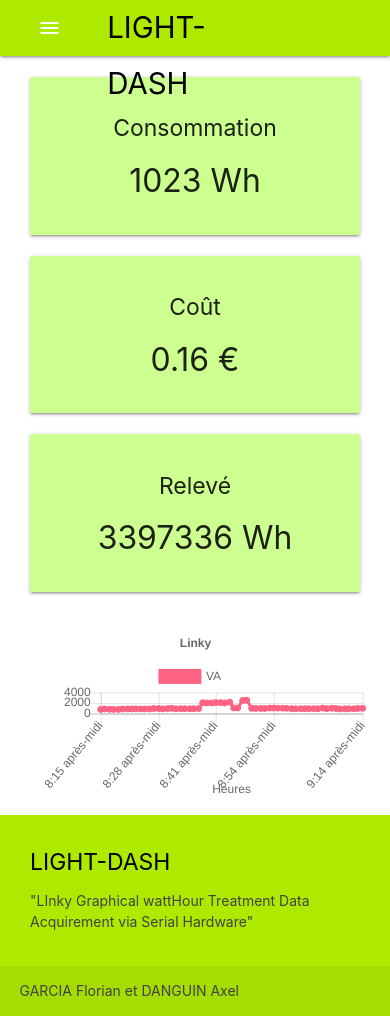
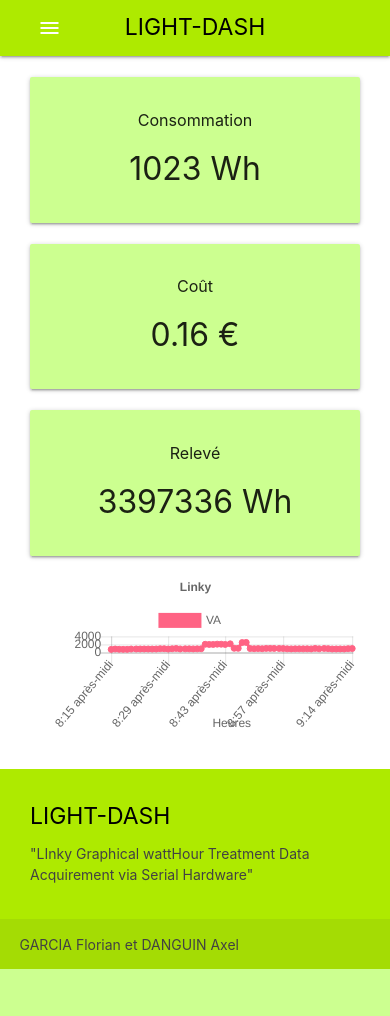
Before and after one commit to garciaflorian/LIGHT-DASH, a Django app: page / in a window 390 px wide. After the commit the page ends 969 px from the top, so only its background shows below. Run offline with Django 3.2, Linux system fonts and the light colour scheme; data comes from the database, SQL or seed files in the repository; some libraries are stand-ins or nearby versions.

Commit message:
small responsive fix

```diff
--- a/webapp/lightdash/templates/_index_clean.html
+++ b/webapp/lightdash/templates/_index_clean.html
@@ -17,7 +17,8 @@
 <body>
     <nav class="nav-extended lime accent-4">
         <div class="nav-wrapper container">
-            <a href="{% url 'index' %}" class="brand-logo black-text">LIGHT-DASH</a>
+            <a href="{% url 'index' %}" class="brand-logo black-text hide-on-small-only">LIGHT-DASH</a>
+            <a href="{% url 'index' %}" class="brand-logo black-text show-on-small hide-on-med-and-up"><h5>LIGHT-DASH</h5></a>
             <a href="#" data-target="mobile" class="sidenav-trigger"><i class="material-icons">menu</i></a>
             <ul class="right hide-on-med-and-down">
                 <li><a href="{% url 'settings' %}" class="black-text"><i class="material-icons left">settings</i>Paramètres</a></li>
@@ -39,26 +40,26 @@
                 <div class="row">
                     <div class="col s12 m4">
                         <div class="card-panel light-green accent-1">
-                            <h5 class="center-align">Consommation</h5>
+                            <h6 class="center-align">Consommation</h6>
                             <h4 class="center-align">{{conso}} Wh</h4>
 
                         </div>
                     </div>
                     <div class="col s12 m4">
                         <div class="card-panel light-green accent-1">
-                            <h5 class="center-align">Coût</h5>
+                            <h6 class="center-align">Coût</h6>
                             <h4 class="center-align">{{prix}} €</h4>
                         </div>
                     </div>
                     <div class="col s12 m4">
                         <div class="card-panel light-green accent-1">
-                            <h5 class="center-align">Relevé</h5>
+                            <h6 class="center-align">Relevé</h6>
                             <h4 class="center-align">{{consoTotal}} Wh</h4>
                         </div>
                     </div>
-                </div>
-                <div>
-                    <canvas id="canvas"></canvas>
+                    <div class="col s12">
+                        <canvas id="canvas"></canvas>
+                    </div>
                 </div>
             </div>
         </div>
```
